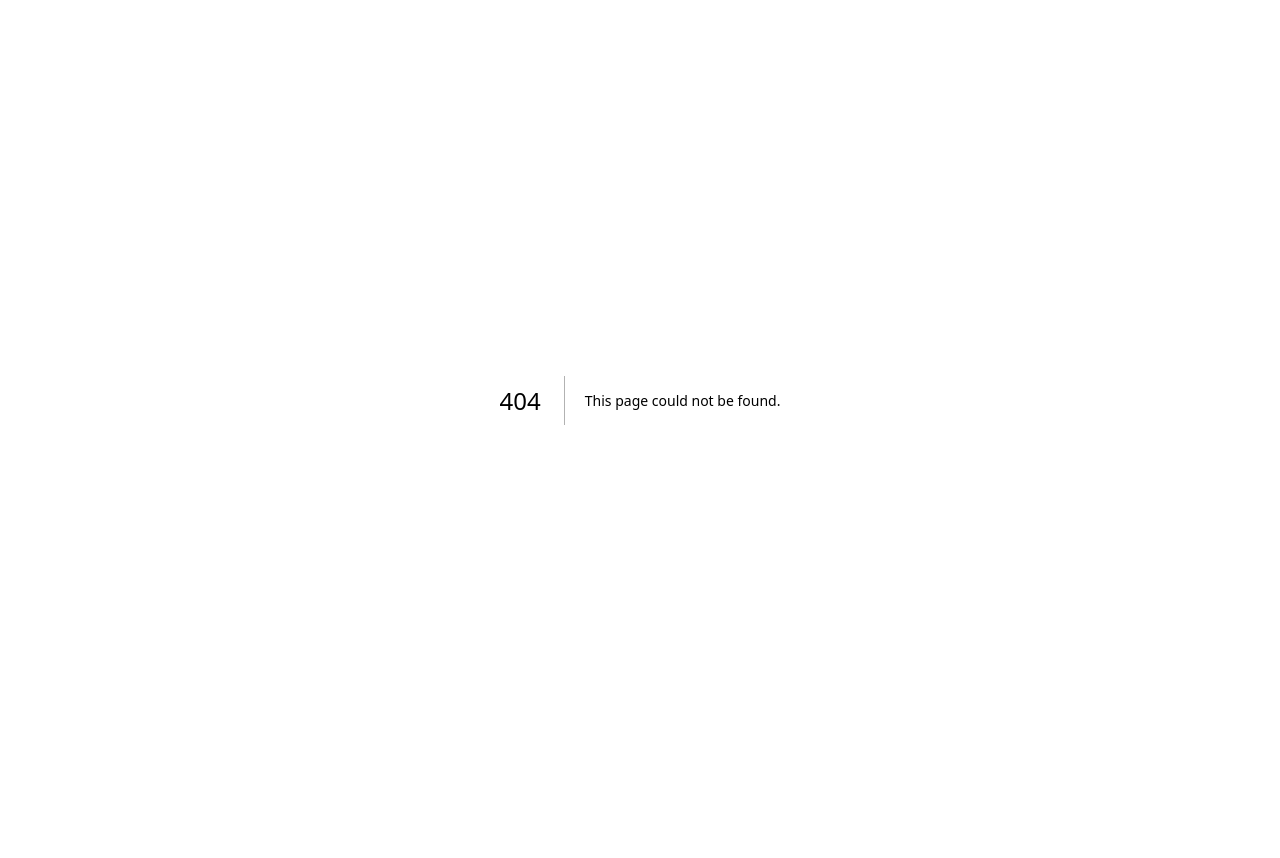
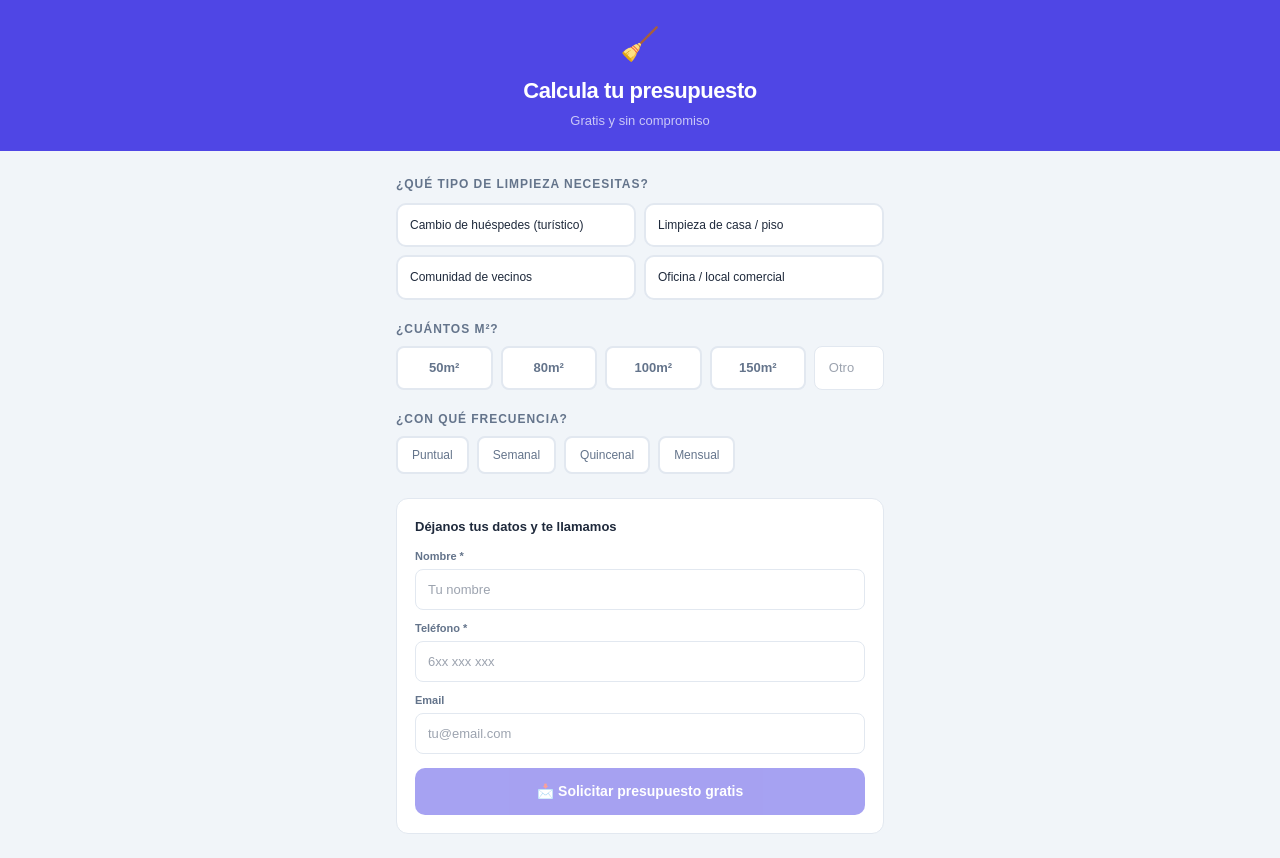
Before and after one commit to albertosuarezgutierrez-gif/ialimp, a Next.js app: page /cotizador in a window 1280 px wide. Before the commit this address had no page. Before the commit the page ends 800 px from the top, so only its background shows below. Built offline with nearby package versions, Linux system fonts and the light colour scheme.

Commit message:
fix: cotizador

```diff
--- /dev/null
+++ b/app/cotizador/page.tsx
@@ -0,0 +1,136 @@
+'use client'
+import { useState } from 'react'
+
+const C = { primary: '#4f46e5', brand: '#6366f1', light: '#eef2ff', bg: '#f1f5f9', text: '#1e293b', muted: '#64748b', border: '#e2e8f0', ok: '#16a34a', okBg: '#f0fdf4' }
+
+const SERVICIOS = [
+  { id: 'rotacion',     label: 'Cambio de huéspedes (turístico)', base: 25, por_m2: 0.12 },
+  { id: 'particular',   label: 'Limpieza de casa / piso',          base: 30, por_m2: 0.10 },
+  { id: 'comunidad',    label: 'Comunidad de vecinos',              base: 80, por_m2: 0.08 },
+  { id: 'oficina',      label: 'Oficina / local comercial',         base: 40, por_m2: 0.09 },
+]
+
+const FRECUENCIAS = [
+  { id: 'puntual',   label: 'Puntual',       mult: 1.2  },
+  { id: 'semanal',   label: 'Semanal',       mult: 1.0  },
+  { id: 'quincenal', label: 'Quincenal',     mult: 1.05 },
+  { id: 'mensual',   label: 'Mensual',       mult: 1.1  },
+]
+
+export default function CotizadorPage() {
+  const [paso, setPaso]   = useState(0)
+  const [form, setForm]   = useState({ tipo: '', m2: '', frecuencia: '', nombre: '', telefono: '', email: '' })
+  const [enviado, setEnv] = useState(false)
+  const [loading, setL]   = useState(false)
+
+  const servicio   = SERVICIOS.find(s => s.id === form.tipo)
+  const frecuencia = FRECUENCIAS.find(f => f.id === form.frecuencia)
+  const precio     = servicio && form.m2 ? Math.round((servicio.base + Number(form.m2) * servicio.por_m2) * (frecuencia?.mult || 1)) : null
+
+  async function enviar() {
+    setL(true)
+    await fetch('/api/leads', {
+      method: 'POST', headers: { 'Content-Type': 'application/json' },
+      body: JSON.stringify({
+        nombre: form.nombre, telefono: form.telefono, email: form.email,
+        zona: 'Sevilla', tipo_servicio: form.tipo, m2: Number(form.m2),
+        frecuencia: form.frecuencia, precio_estimado: precio
+      })
+    })
+    setEnv(true); setL(false)
+  }
+
+  if (enviado) return (
+    <div style={{ minHeight: '100vh', background: C.bg, display: 'flex', alignItems: 'center', justifyContent: 'center', fontFamily: "'DM Sans', sans-serif" }}>
+      <div style={{ textAlign: 'center', padding: 32 }}>
+        <div style={{ fontSize: 64, marginBottom: 16 }}>✅</div>
+        <h2 style={{ fontWeight: 800, fontSize: 24, color: C.text, marginBottom: 8 }}>¡Presupuesto solicitado!</h2>
+        <p style={{ color: C.muted, fontSize: 15 }}>Te contactamos en menos de 24h. Precio estimado: <strong>{precio}€</strong></p>
+      </div>
+    </div>
+  )
+
+  return (
+    <div style={{ minHeight: '100vh', background: C.bg, fontFamily: "'DM Sans', sans-serif" }}>
+      <div style={{ background: C.primary, padding: '20px 24px', textAlign: 'center' }}>
+        <div style={{ fontSize: 32, marginBottom: 6 }}>🧹</div>
+        <h1 style={{ color: 'white', fontWeight: 800, fontSize: 22, letterSpacing: '-0.02em' }}>Calcula tu presupuesto</h1>
+        <p style={{ color: 'rgba(255,255,255,0.7)', fontSize: 13, marginTop: 4 }}>Gratis y sin compromiso</p>
+      </div>
+
+      <div style={{ maxWidth: 520, margin: '0 auto', padding: '24px 16px' }}>
+
+        {/* TIPO */}
+        <div style={{ marginBottom: 20 }}>
+          <div style={{ fontSize: 12, fontWeight: 700, color: C.muted, textTransform: 'uppercase', letterSpacing: '0.08em', marginBottom: 10 }}>¿Qué tipo de limpieza necesitas?</div>
+          <div style={{ display: 'grid', gridTemplateColumns: '1fr 1fr', gap: 8 }}>
+            {SERVICIOS.map(s => (
+              <button key={s.id} onClick={() => setForm(f => ({ ...f, tipo: s.id }))}
+                style={{ padding: '12px', borderRadius: 10, border: `2px solid ${form.tipo === s.id ? C.primary : C.border}`, background: form.tipo === s.id ? C.light : 'white', color: form.tipo === s.id ? C.primary : C.text, fontSize: 12, fontWeight: form.tipo === s.id ? 700 : 500, cursor: 'pointer', textAlign: 'left', lineHeight: 1.4, fontFamily: 'inherit' }}>
+                {s.label}
+              </button>
+            ))}
+          </div>
+        </div>
+
+        {/* M2 */}
+        <div style={{ marginBottom: 20 }}>
+          <div style={{ fontSize: 12, fontWeight: 700, color: C.muted, textTransform: 'uppercase', letterSpacing: '0.08em', marginBottom: 8 }}>¿Cuántos m²?</div>
+          <div style={{ display: 'flex', gap: 8 }}>
+            {[50,80,100,150].map(v => (
+              <button key={v} onClick={() => setForm(f => ({ ...f, m2: String(v) }))}
+                style={{ flex: 1, padding: '10px 0', borderRadius: 8, border: `2px solid ${form.m2 === String(v) ? C.primary : C.border}`, background: form.m2 === String(v) ? C.light : 'white', color: form.m2 === String(v) ? C.primary : C.muted, fontSize: 13, fontWeight: 700, cursor: 'pointer', fontFamily: 'inherit' }}>
+                {v}m²
+              </button>
+            ))}
+            <input type="number" value={form.m2} onChange={e => setForm(f => ({ ...f, m2: e.target.value }))} placeholder="Otro"
+              style={{ width: 70, padding: '10px 8px', border: `1px solid ${C.border}`, borderRadius: 8, fontSize: 13, outline: 'none', textAlign: 'center', fontFamily: 'inherit' }} />
+          </div>
+        </div>
+
+        {/* FRECUENCIA */}
+        <div style={{ marginBottom: 24 }}>
+          <div style={{ fontSize: 12, fontWeight: 700, color: C.muted, textTransform: 'uppercase', letterSpacing: '0.08em', marginBottom: 8 }}>¿Con qué frecuencia?</div>
+          <div style={{ display: 'flex', gap: 8, flexWrap: 'wrap' }}>
+            {FRECUENCIAS.map(f => (
+              <button key={f.id} onClick={() => setForm(p => ({ ...p, frecuencia: f.id }))}
+                style={{ padding: '8px 14px', borderRadius: 8, border: `2px solid ${form.frecuencia === f.id ? C.primary : C.border}`, background: form.frecuencia === f.id ? C.light : 'white', color: form.frecuencia === f.id ? C.primary : C.muted, fontSize: 12, fontWeight: form.frecuencia === f.id ? 700 : 500, cursor: 'pointer', fontFamily: 'inherit' }}>
+                {f.label}
+              </button>
+            ))}
+          </div>
+        </div>
+
+        {/* PRECIO */}
+        {precio && (
+          <div style={{ background: C.primary, borderRadius: 14, padding: '18px 20px', marginBottom: 20, textAlign: 'center' }}>
+            <div style={{ color: 'rgba(255,255,255,0.7)', fontSize: 12 }}>Precio estimado</div>
+            <div style={{ color: 'white', fontSize: 42, fontWeight: 800, letterSpacing: '-0.03em' }}>{precio}€</div>
+            <div style={{ color: 'rgba(255,255,255,0.6)', fontSize: 11 }}>por limpieza · sin IVA · sin compromiso</div>
+          </div>
+        )}
+
+        {/* CONTACTO */}
+        <div style={{ background: 'white', borderRadius: 12, border: `1px solid ${C.border}`, padding: '18px' }}>
+          <div style={{ fontSize: 13, fontWeight: 700, color: C.text, marginBottom: 12 }}>Déjanos tus datos y te llamamos</div>
+          {[
+            { k: 'nombre',   label: 'Nombre *',   ph: 'Tu nombre', type: 'text' },
+            { k: 'telefono', label: 'Teléfono *',  ph: '6xx xxx xxx', type: 'tel' },
+            { k: 'email',    label: 'Email',        ph: 'tu@email.com', type: 'email' },
+          ].map(f => (
+            <div key={f.k} style={{ marginBottom: 10 }}>
+              <label style={{ display: 'block', fontSize: 11, fontWeight: 700, color: C.muted, marginBottom: 4 }}>{f.label}</label>
+              <input type={f.type} value={(form as any)[f.k]} onChange={e => setForm(p => ({ ...p, [f.k]: e.target.value }))}
+                placeholder={f.ph}
+                style={{ width: '100%', padding: '10px 12px', border: `1px solid ${C.border}`, borderRadius: 8, fontSize: 13, outline: 'none', fontFamily: 'inherit' }} />
+            </div>
+          ))}
+          <button onClick={enviar} disabled={loading || !form.nombre || !form.telefono || !form.tipo}
+            style={{ width: '100%', padding: 13, background: C.primary, color: 'white', border: 'none', borderRadius: 10, fontSize: 14, fontWeight: 800, cursor: 'pointer', marginTop: 4, opacity: (!form.nombre || !form.telefono || !form.tipo) ? 0.5 : 1, fontFamily: 'inherit' }}>
+            {loading ? 'Enviando...' : '📩 Solicitar presupuesto gratis'}
+          </button>
+        </div>
+      </div>
+    </div>
+  )
+}
```
